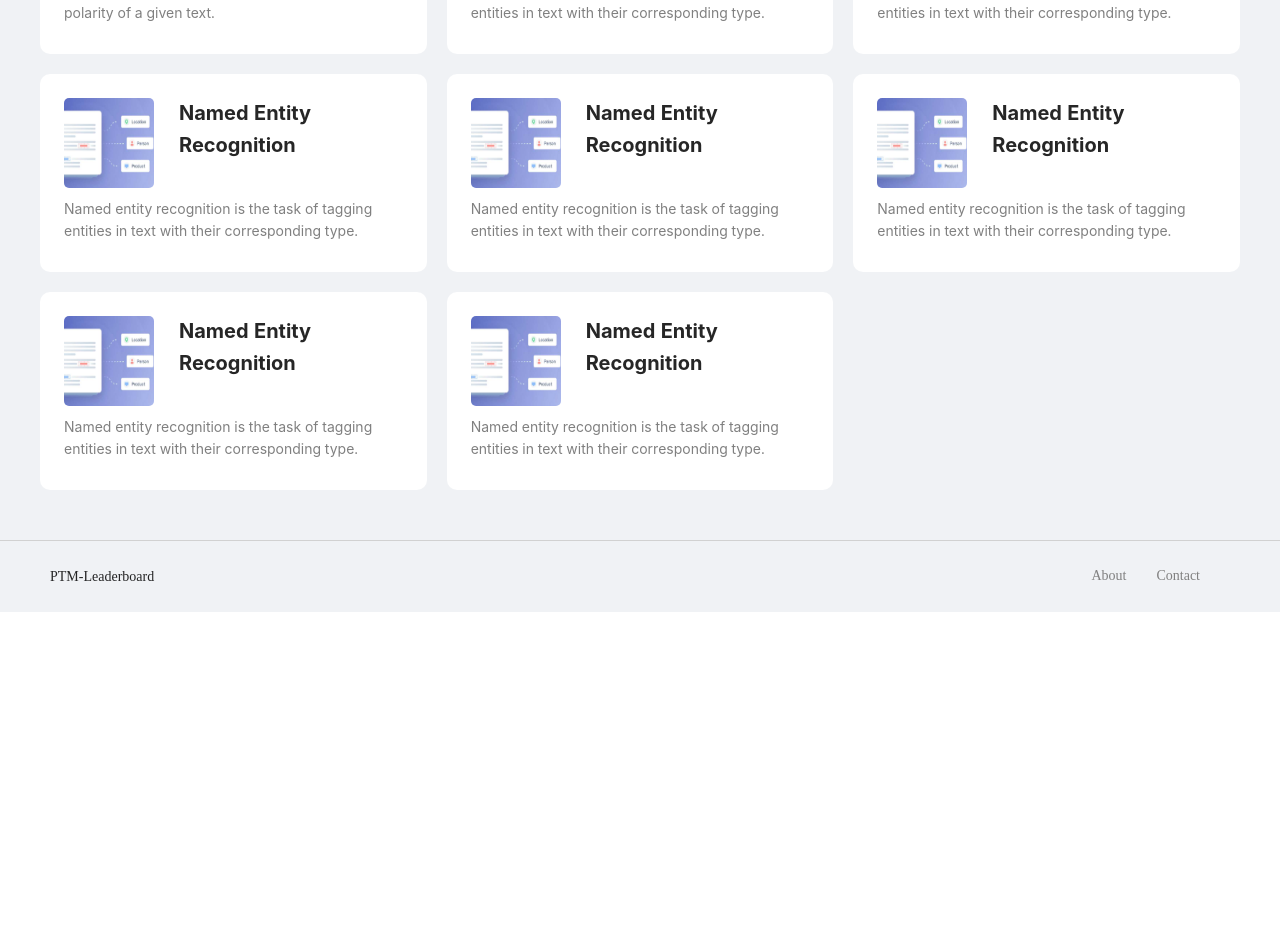
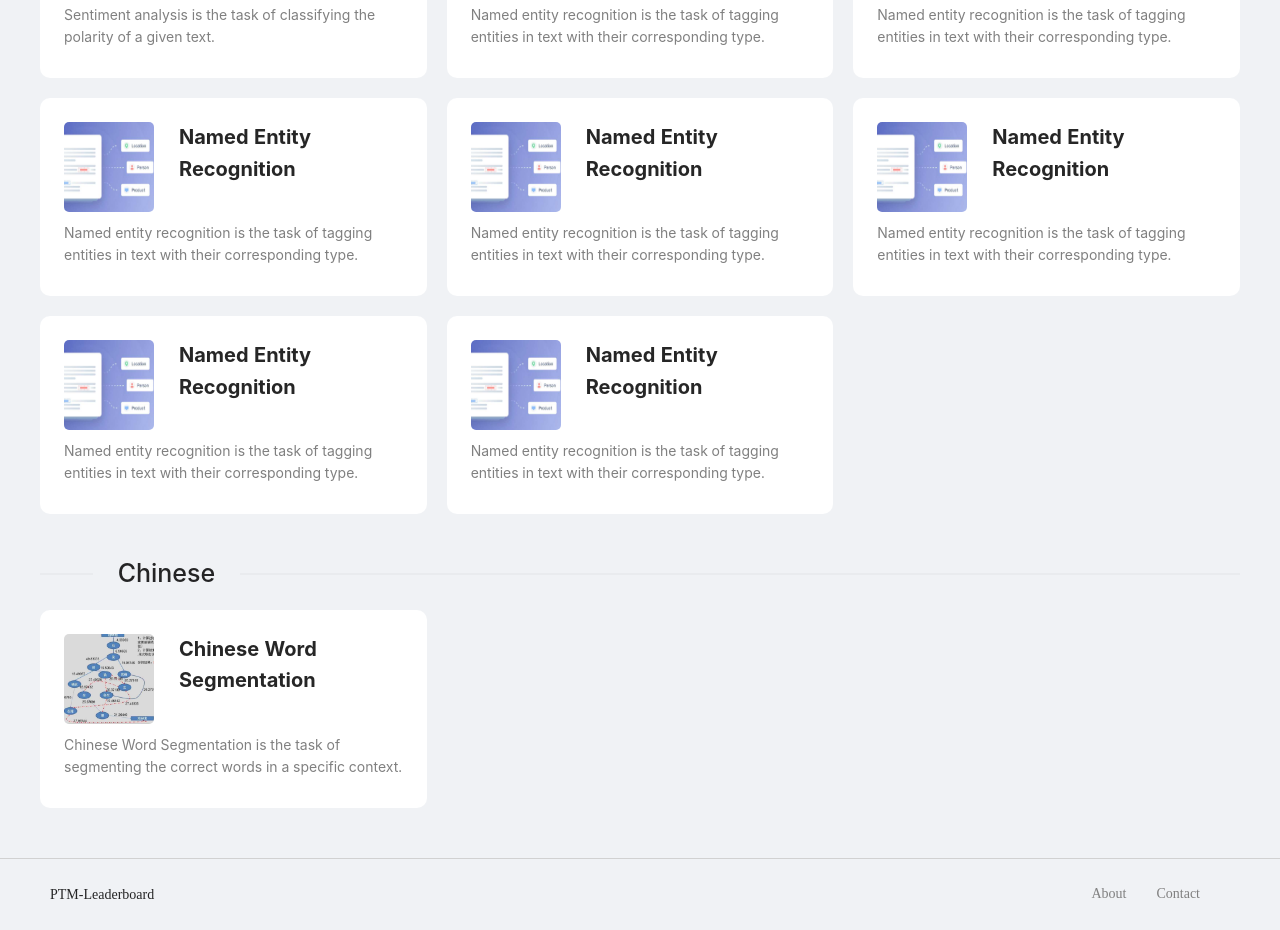
Before and after one commit to lbaf23/ptm-leaderboard, a React (Create React App) app in the folder web/: page /tasks in a window 1280 px wide. Shown: the part 300-1230 px from the top of the page. Before the commit the page ends 912 px from the top, so only its background shows below. Built offline with nearby package versions, Linux system fonts and the light colour scheme.

Commit message:
refactor: add task list

```diff
--- a/web/src/pages/tasks/Tasks.jsx
+++ b/web/src/pages/tasks/Tasks.jsx
@@ -3,18 +3,14 @@ import React, {useEffect, useState} from "react";
 import {Link} from "react-router-dom";
 
 import './tasks.css'
+import TaskList from "./component/TaskList";
 
-const topColResponsiveProps = {
-  xs: 24,
-  sm: 24,
-  md: 12,
-  lg: 12,
-  xl: 8,
-};
+
 
 function Tasks() {
   const [loading, setLoading] = useState(true)
   const [tasks, setTasks] = useState([])
+  const [zhTasks, setZhTasks] = useState([])
 
   useEffect(() => {
     setLoading(false)
@@ -61,49 +57,24 @@ function Tasks() {
         description: 'Named entity recognition is the task of tagging entities in text with their corresponding type.'
       },
     ])
+
+    setZhTasks([
+      {
+        id: 'cws',
+        title: 'Chinese Word Segmentation',
+        description: 'Chinese Word Segmentation is the task of segmenting the correct words in a specific context.'
+      }
+    ])
   }, [])
 
   return (
     <div className="mainContent">
+
       <Divider className="divider" orientation="left">English</Divider>
-      <Row gutter={[20, 20]}>
-        {
-          tasks.map((item, index) => (
-            <Col key={index.toString()}  {...topColResponsiveProps}>
-              <Link to={item.id}>
-                <Card
-                  hoverable
-                  bordered={false}
-                  style={{
-                    borderRadius: '10px',
-                    flexGrow: 1
-                  }}
-                >
-                  <div className="card-content">
-                    <div className="card-title">
-                      <span>
-                        <Image
-                          src={require(`../../assets/tasks/${item.id}.jpg`)}
-                          preview={false}
-                          width={90}
-                          height={90}
-                          style={{
-                            borderRadius: '5px'
-                          }}
-                        />
-                      </span>
-                      <span className="task-item-title">{item.title}</span>
-                    </div>
-                    <div className="task-item-description">
-                      {item.description}
-                    </div>
-                  </div>
-                </Card>
-              </Link>
-            </Col>
-          ))
-        }
-      </Row>
+      <TaskList list={tasks} />
+
+      <Divider className="divider" orientation="left">Chinese</Divider>
+      <TaskList list={zhTasks} />
     </div>
   )
 }
--- a/web/src/pages/tasks/component/TaskList.jsx
+++ b/web/src/pages/tasks/component/TaskList.jsx
@@ -0,0 +1,56 @@
+import {Card, Col, Image, Row} from "antd";
+import {Link} from "react-router-dom";
+import React from "react";
+
+const topColResponsiveProps = {
+  xs: 24,
+  sm: 24,
+  md: 12,
+  lg: 12,
+  xl: 8,
+};
+
+function TaskList(obj) {
+  return (
+    <Row gutter={[20, 20]}>
+      {
+        obj.list.map((item, index) => (
+          <Col key={index.toString()}  {...topColResponsiveProps}>
+            <Link to={item.id}>
+              <Card
+                hoverable
+                bordered={false}
+                style={{
+                  borderRadius: '10px',
+                  flexGrow: 1
+                }}
+              >
+                <div className="card-content">
+                  <div className="card-title">
+                      <span>
+                        <Image
+                          src={require(`../../../assets/tasks/${item.id}.jpg`)}
+                          preview={false}
+                          width={90}
+                          height={90}
+                          style={{
+                            borderRadius: '5px'
+                          }}
+                        />
+                      </span>
+                    <span className="task-item-title">{item.title}</span>
+                  </div>
+                  <div className="task-item-description">
+                    {item.description}
+                  </div>
+                </div>
+              </Card>
+            </Link>
+          </Col>
+        ))
+      }
+    </Row>
+  )
+}
+
+export default TaskList
--- a/web/src/pages/tasks/tasks.css
+++ b/web/src/pages/tasks/tasks.css
@@ -5,6 +5,7 @@
 
 .mainContent .divider {
     font-size: 25px;
+    margin-top: 40px;
 }
 
 .mainContent .card-content {
```
